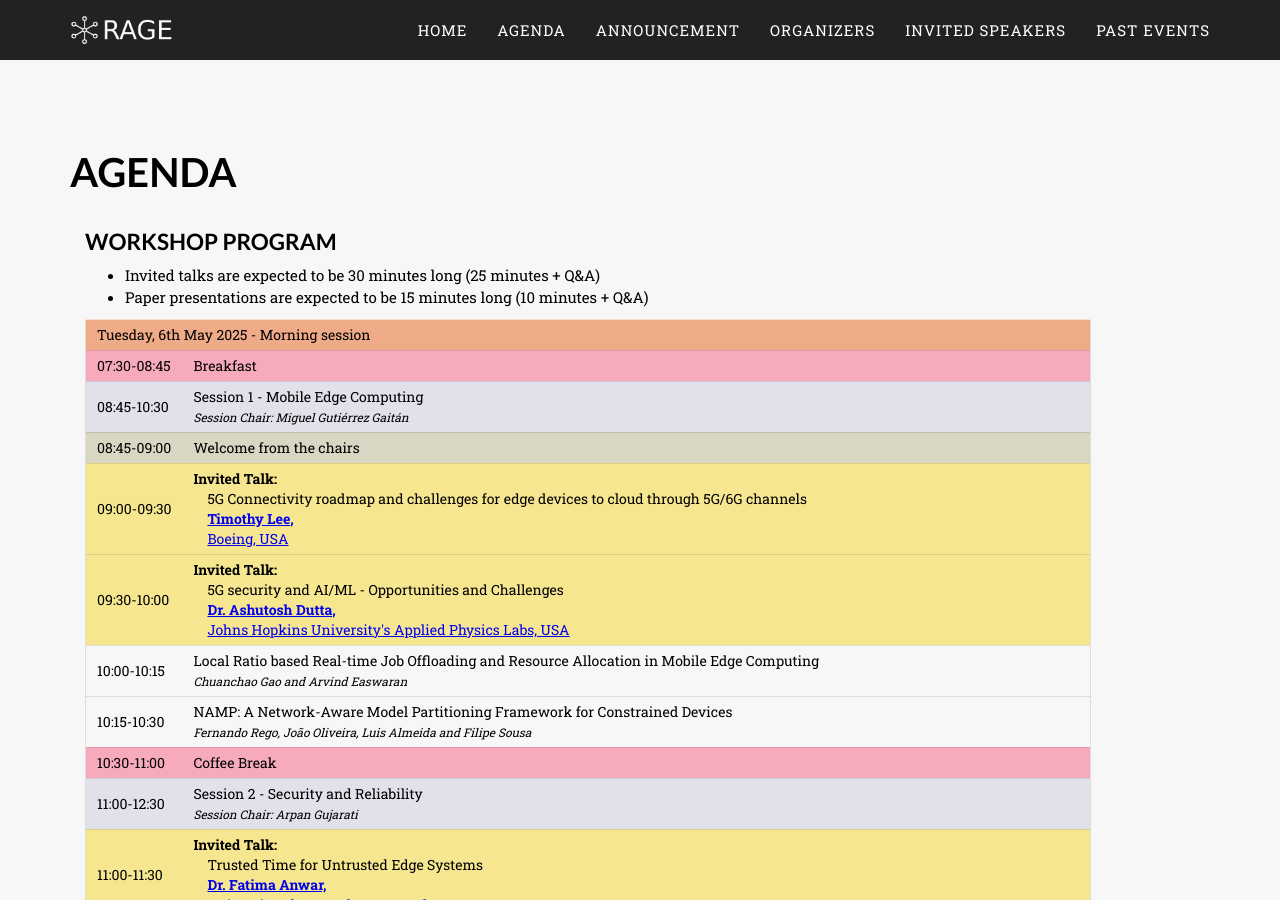
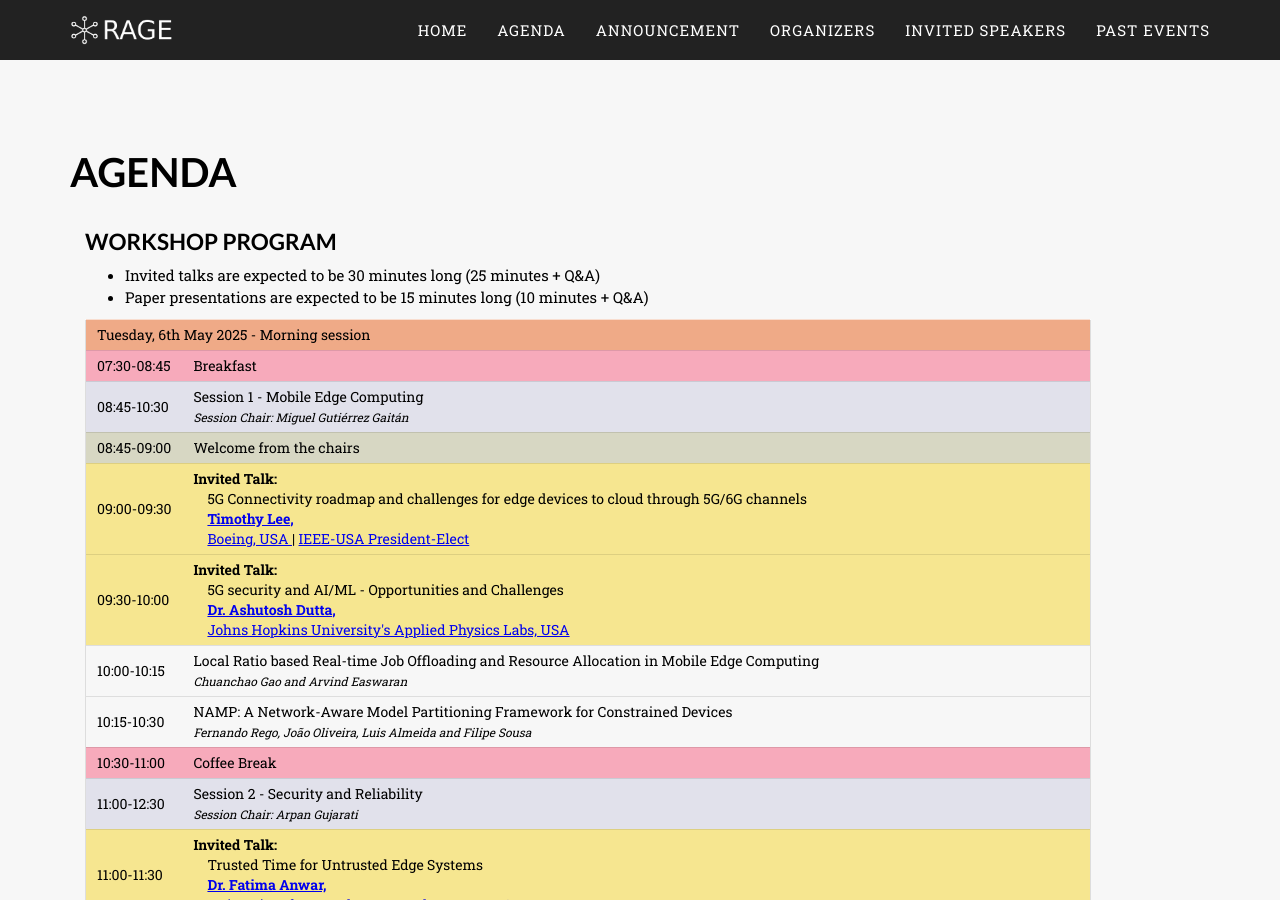
Before and after one commit to RAGE-Workshop/2025, a Jekyll site: the page built from agenda.markdown, in a window 1280 px wide and 900 px high. Built offline with Jekyll 4.4.1, drawn with Linux system fonts in a browser that asks for light colours; some web fonts are replaced.

Commit message:
Added IEEE affiliation to Timothy Lee on program

```diff
--- a/agenda.markdown
+++ b/agenda.markdown
@@ -34,7 +34,8 @@ permalink: /agenda/
             <td class="program-special-event"><b>Invited Talk:</b>
                 <br>&emsp;<span>5G Connectivity roadmap and challenges for edge devices to cloud through 5G/6G channels</span>
                 <b><br>&emsp;<a href="/2025/speakers/#lee-timothy">Timothy Lee,</a></b>
-                <br>&emsp;<a href="https://www.boeing.com/">Boeing, USA </a>
+                <br>&emsp;<a href="https://www.boeing.com/">Boeing, USA </a> |
+                <a href="https://ieeeusa.org/">IEEE-USA President-Elect </a>
             </td>
         </tr>
         <tr>
```
